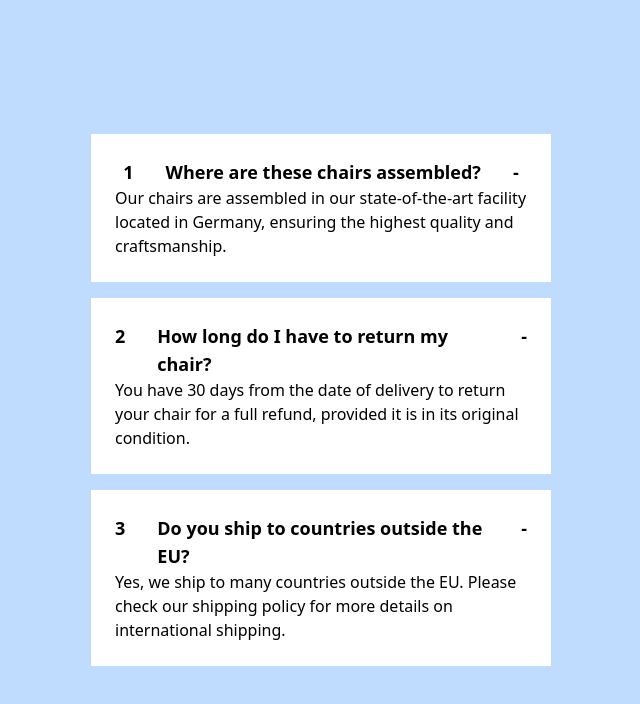
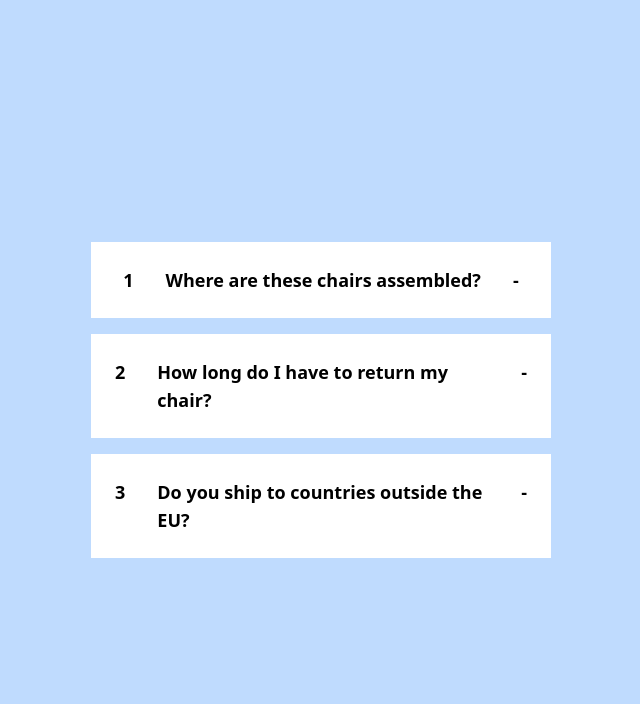
Before and after one commit to Dhruvmehta1311/accordion, a React (Vite) app: page / in a window 1280 px wide. Shown: the top 704 px of the page, without its empty margins (319-959 px from the left). Built offline with nearby package versions, Linux system fonts and the light colour scheme.

Commit message:
Minor Conditional Rendering.

```diff
--- a/src/App.jsx
+++ b/src/App.jsx
@@ -39,9 +39,9 @@ function AccordianComponent({ title, text, index }) {
         <section className="flex gap-8 font-semibold sm:font-bold text-sm sm:text-lg">
           <p>{index + 1}</p>
           <p>{title}</p>
-          <p>-</p>
+          <p className="cursor-pointer">-</p>
         </section>
-        <p tracking-tight>{text}</p>
+        {isOpen ? <p tracking-tight>{text}</p> : null}
       </div>
     </>
   );
```
